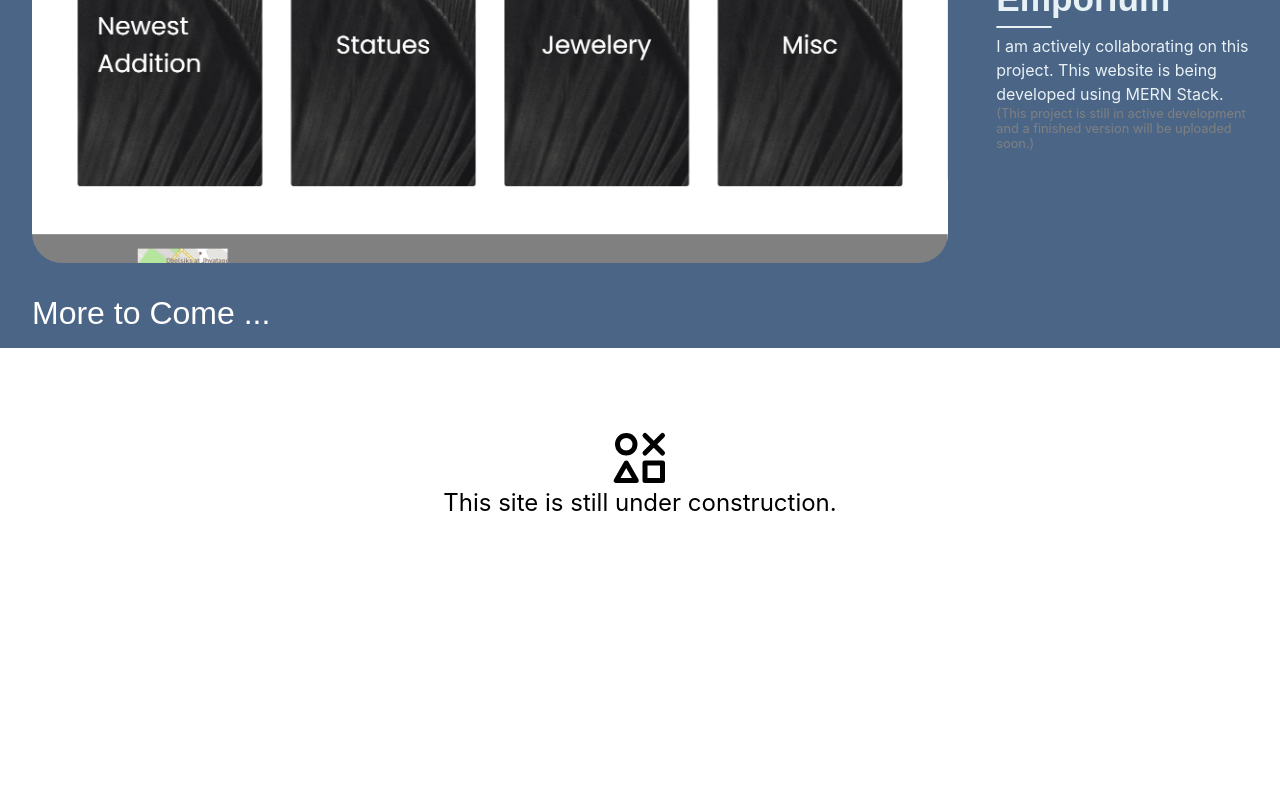
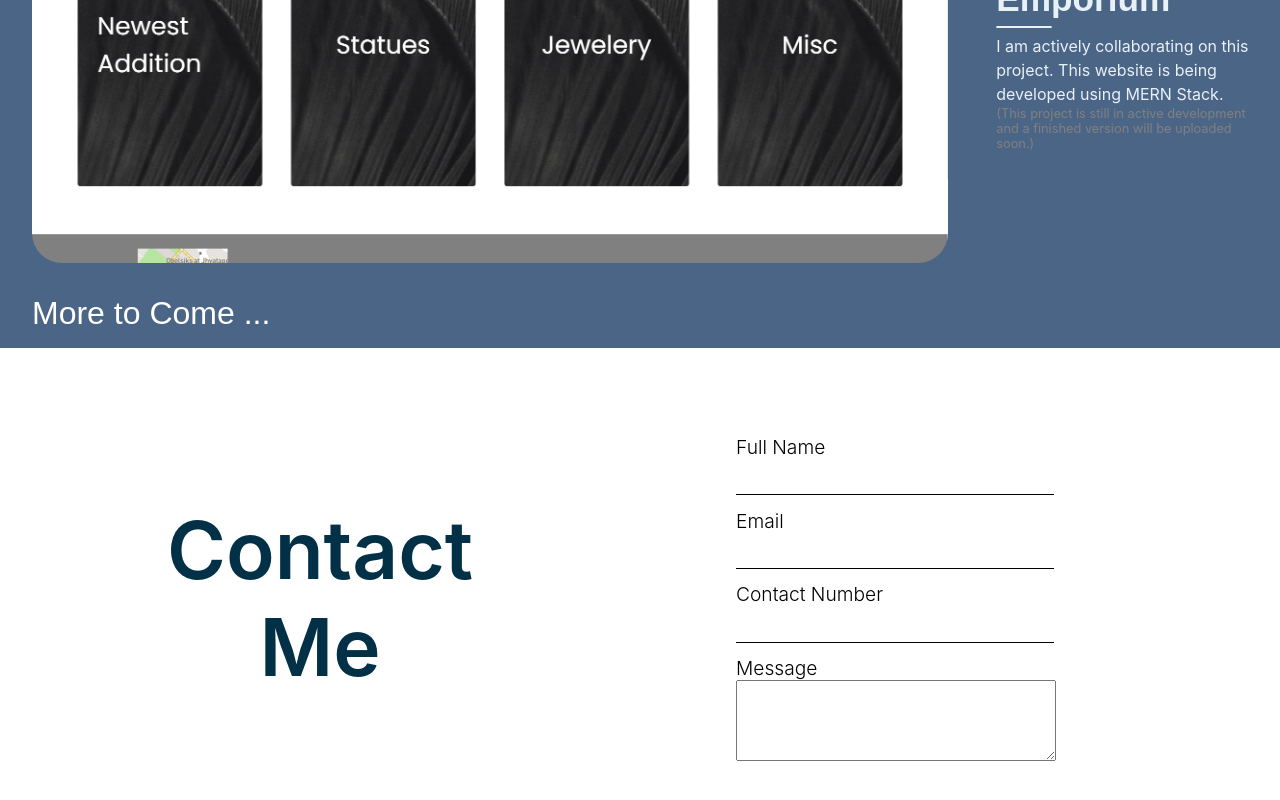
Before and after one commit to swornims/.github.io, a React (Create React App) app: page / in a window 1280 px wide. Shown: the part 1910-2710 px from the top of the page. Before the commit the page ends 2507 px from the top, so only its background shows below. Built offline with nearby package versions, Linux system fonts and the light colour scheme; a web font is replaced by a local one.

Commit message:
Added contact

```diff
--- a/src/App.js
+++ b/src/App.js
@@ -4,6 +4,7 @@ import { About } from './components/About'
 import { Language } from './components/Language'
 import { Projects } from './components/Projects'
 import { Working } from './components/Working'
+import { Contact } from './components/Contact'
 // import { Experience } from './components/Experience'
 
 function App() {
@@ -13,6 +14,7 @@ function App() {
       <About />
       <Language />
       <Projects />
+      <Contact />
       <Working />
     </>
   );
--- /dev/null
+++ b/src/components/Contact.css
@@ -0,0 +1,43 @@
+.contact-main {
+    display: flex;
+    width: 100%;
+    height: 500px;
+    align-items: center;
+}
+
+.contact-font {
+    color: #023047;
+    text-align: center;
+    font-size: 5em;
+    font-weight: 600;
+    overflow: hidden;
+    width: 50%;
+}
+
+.contact-form {
+    width: 50%;
+}
+
+form {
+    display: flex;
+    flex-direction: column;
+    margin: 6em;
+}
+
+label {
+    font-weight: 300;
+    font-size: 1.2em;
+}
+
+input {
+    margin-bottom: 1em;
+    width: 70%;
+    height: 2.5em;
+    /* border-radius: 5px; */
+    border: none;
+    border-bottom: 1px solid black;
+}
+
+textarea {
+    width: 70%;
+}
--- /dev/null
+++ b/src/components/Contact.jsx
@@ -0,0 +1,23 @@
+import React from 'react'
+import './Contact.css'
+
+export const Contact = () => {
+    return (
+        <div className='contact-main'>
+            <section className='contact-font'>Contact <br />Me</section>
+            <section className='contact-form'>
+                <form action="">
+                    <label htmlFor="">Full Name</label>
+                    <input type="text" name="" id="" />
+                    <label htmlFor="">Email</label>
+                    <input type="text" name="" id="" />
+                    <label htmlFor="">Contact Number</label>
+                    <input type="number" name="" id="" />
+                    <label for="message" htmlFor="">Message</label>
+                    <textarea name="message" id="message" cols="20" rows="5"></textarea>
+                </form>
+
+            </section>
+        </div>
+    )
+}
```
